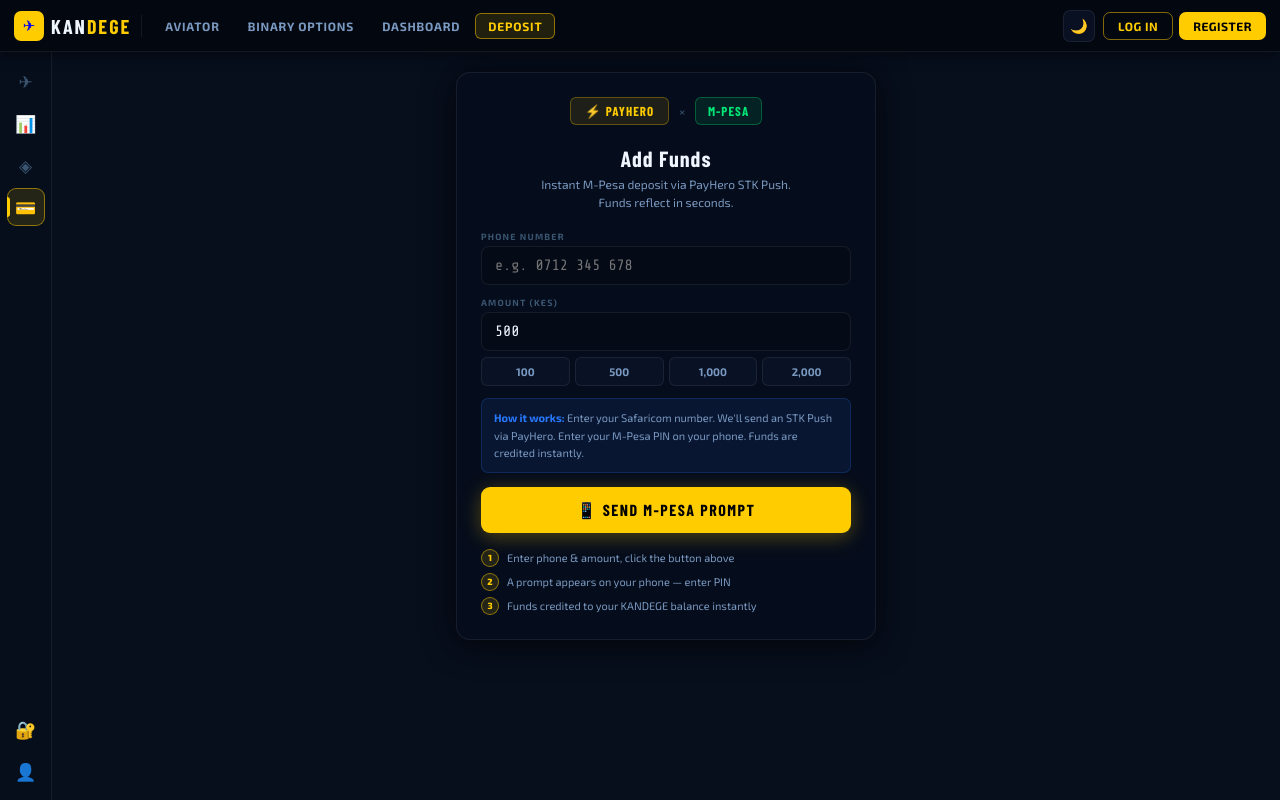
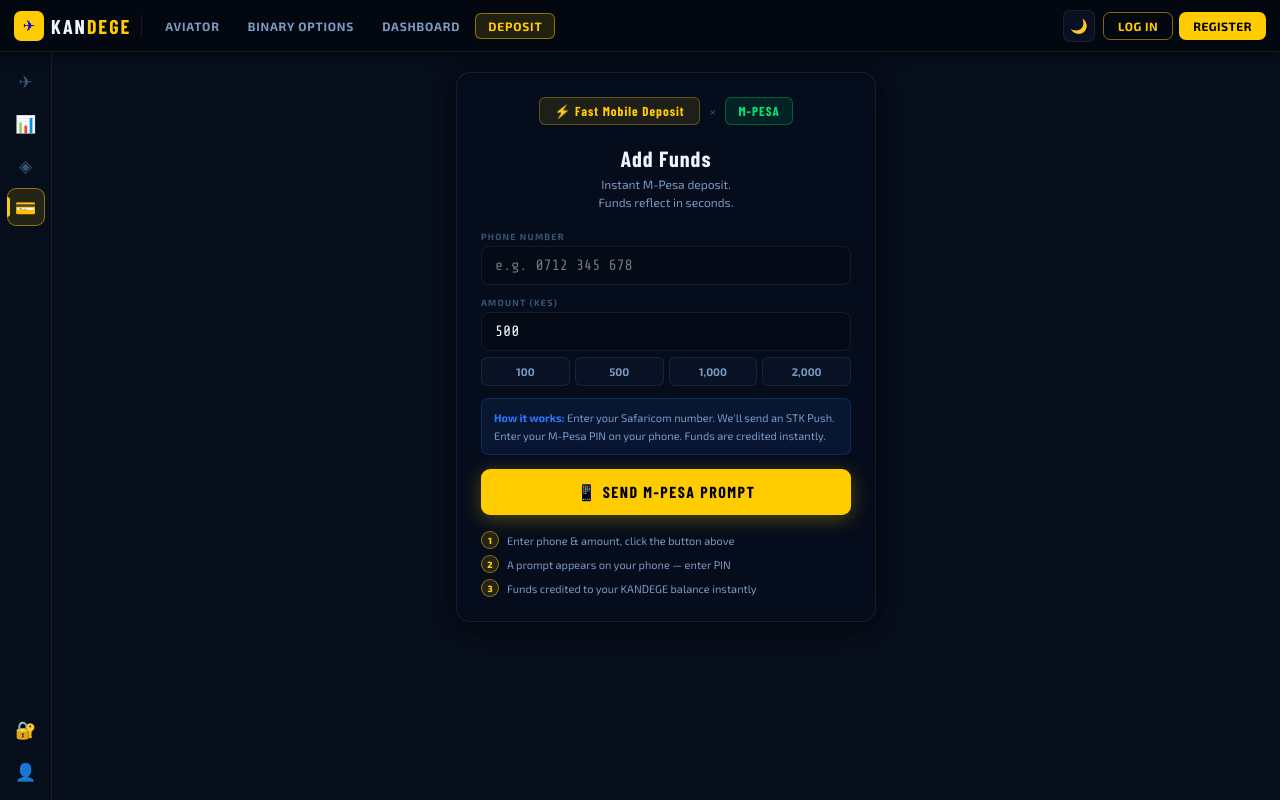
Before and after one commit to tookarius/kandege, a website: page public/index.html in a window 1280 px wide. Both pictures are taken after a click on the element "DEPOSIT". Drawn offline with nearby package versions, Linux system fonts and the light colour scheme; a web font is replaced by a local one.

Commit message:
Update index.html

```diff
--- a/public/index.html
+++ b/public/index.html
@@ -884,12 +884,12 @@ html,body{height:100%;background:var(--base);color:var(--txt-1);font-family:'Exo
     <div id="view-dep" class="view" style="align-items:flex-start;justify-content:center;overflow-y:auto;padding:20px">
       <div class="dep-card">
         <div class="dep-logo-row">
-          <div class="payhero-badge">⚡ PAYHERO</div>
+          <div class="payhero-badge">⚡ Fast Mobile Deposit</div>
           <div style="font-size:12px;color:var(--txt-3)">×</div>
           <div class="mpesa-badge-sm">M-PESA</div>
         </div>
         <div class="dep-title">Add Funds</div>
-        <div class="dep-sub">Instant M-Pesa deposit via PayHero STK Push.<br/>Funds reflect in seconds.</div>
+        <div class="dep-sub">Instant M-Pesa deposit.<br/>Funds reflect in seconds.</div>
         <div class="dep-field">
           <label>Phone Number</label>
           <input class="dep-inp" id="dep-phone" type="tel" placeholder="e.g. 0712 345 678"/>
@@ -905,7 +905,7 @@ html,body{height:100%;background:var(--base);color:var(--txt-1);font-family:'Exo
           </div>
         </div>
         <div class="dep-info-box">
-          <strong>How it works:</strong> Enter your Safaricom number. We'll send an STK Push via PayHero. Enter your M-Pesa PIN on your phone. Funds are credited instantly.
+          <strong>How it works:</strong> Enter your Safaricom number. We'll send an STK Push. Enter your M-Pesa PIN on your phone. Funds are credited instantly.
         </div>
         <button class="payhero-btn" id="dep-btn" onclick="initiateDeposit()">📱 SEND M-PESA PROMPT</button>
         <div class="dep-steps">
```
